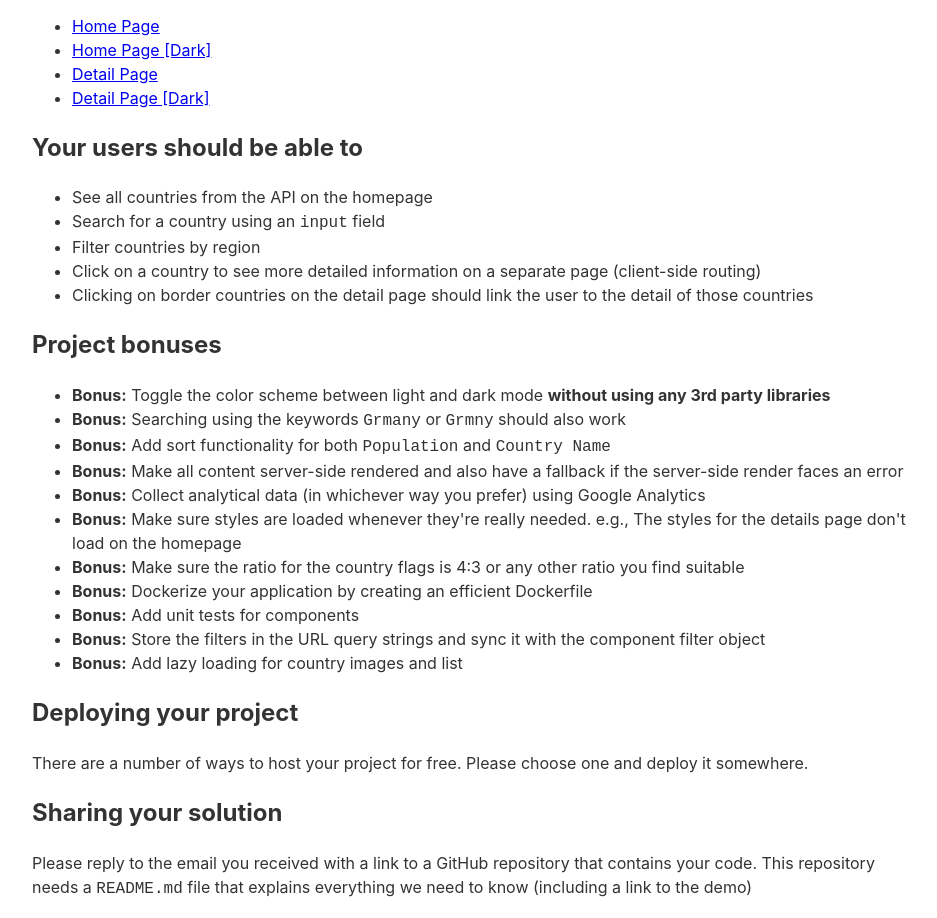
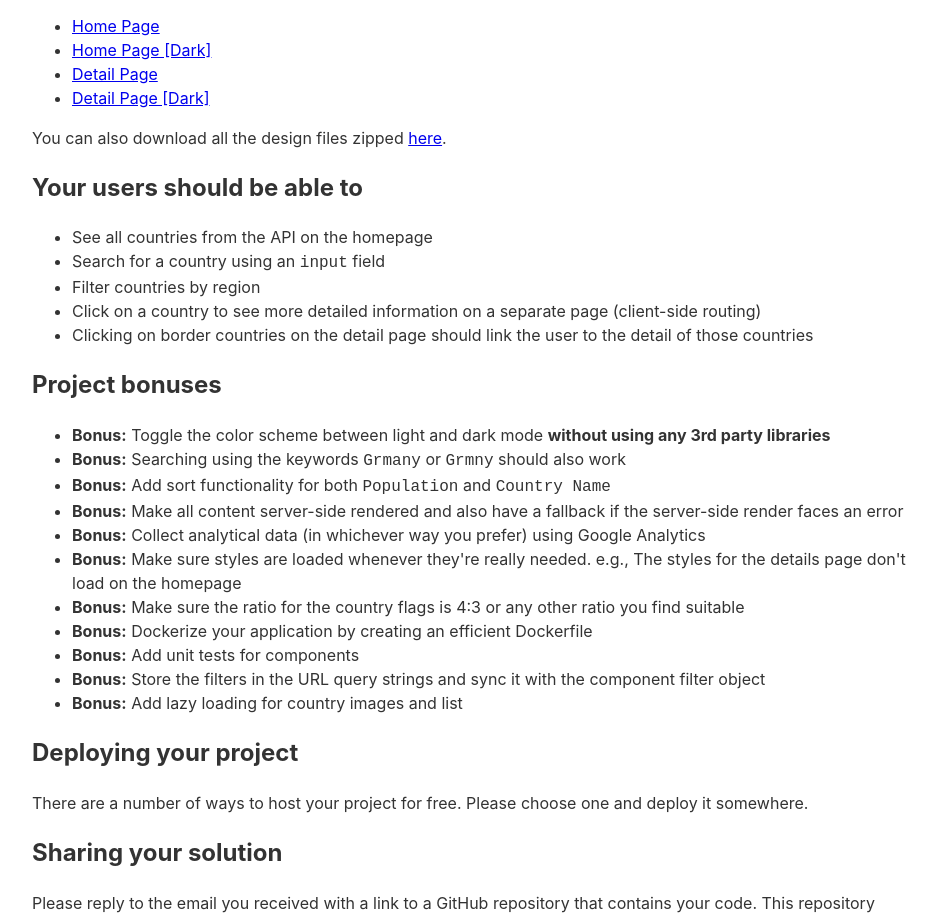
Before and after one commit to greatmr/jahan-countries, a Vue app: page / in a window 1280 px wide. Shown: the part 1620-2538 px from the top of the page, without its empty margins (163-1100 px from the left). Built offline with nearby package versions, Linux system fonts and the light colour scheme.

Commit message:
feat(core): add download link for design files

```diff
--- a/src/App.vue
+++ b/src/App.vue
@@ -77,6 +77,10 @@
         <a href="/designs/desktop-design-detail-dark.jpg">Detail Page [Dark]</a>
       </li>
     </ul>
+    <p>
+      You can also download all the design files zipped
+      <a href="/sources/design.zip">here</a>.
+    </p>
     <h2 id="your-users-should-be-able-to">Your users should be able to</h2>
     <ul>
       <li>See all countries from the API on the homepage</li>
```
Also changed, not shown: 1 other file (tests, documents, lock files or other folders).
